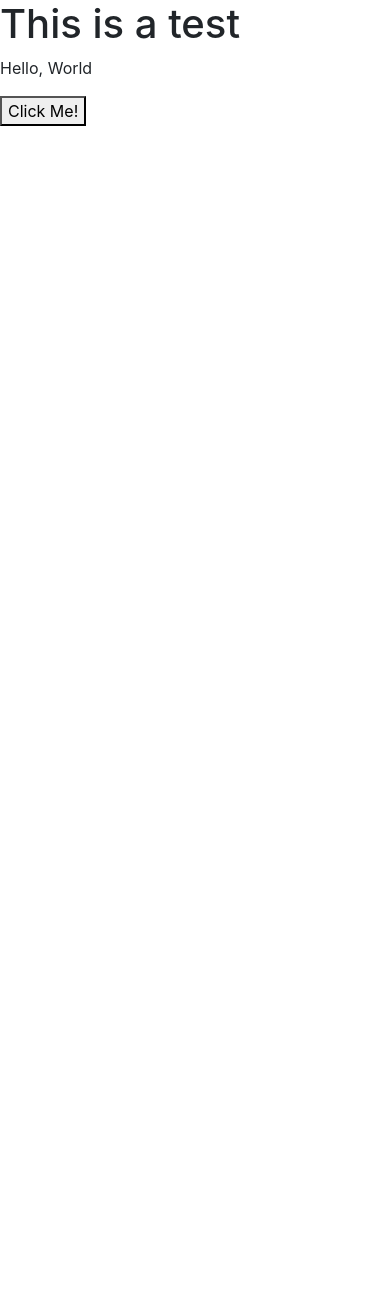
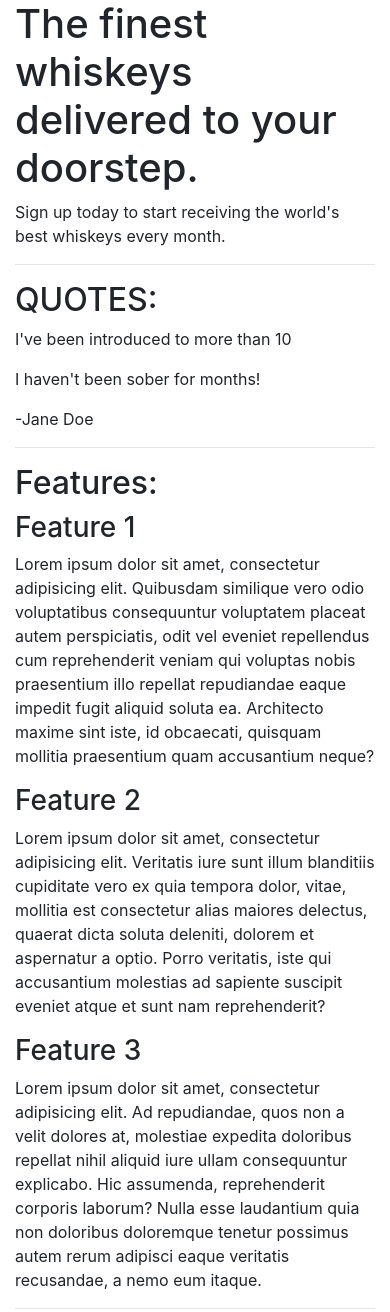
Before and after one commit to adonegan/bootstrap4, a plain HTML site: page index.html in a window 390 px wide. Before the commit the page ends 844 px from the top, so only its background shows below. Drawn offline with nearby package versions, Linux system fonts and the light colour scheme.

Commit message:
second commit mobile first

```diff
--- a/index.html
+++ b/index.html
@@ -4,13 +4,48 @@
     <meta charset="UTF-8">
     <meta name="viewport" content="width=device-width, initial-scale=1.0">
     <meta http-equiv="X-UA-Compatible" content="ie=edge">
-    <title>Document</title>
+    <title>Whiskey Drop | Taste a new whiskey every month</title>
     <link rel="stylesheet" href="https://stackpath.bootstrapcdn.com/bootstrap/4.3.1/css/bootstrap.min.css" integrity="sha384-ggOyR0iXCbMQv3Xipma34MD+dH/1fQ784/j6cY/iJTQUOhcWr7x9JvoRxT2MZw1T" crossorigin="anonymous">
     <script src="https://stackpath.bootstrapcdn.com/bootstrap/4.3.1/js/bootstrap.min.js" integrity="sha384-JjSmVgyd0p3pXB1rRibZUAYoIIy6OrQ6VrjIEaFf/nJGzIxFDsf4x0xIM+B07jRM" crossorigin="anonymous"></script>
 </head>
 <body>
-    <h1>This is a test</h1>
-    <p>Hello, World</p>
-    <button>Click Me!</button>
+   <article class="container">
+       <section class="callout">
+           <h1>The finest whiskeys delivered to your doorstep.</h1>
+           <p>Sign up today to start receiving the world's best whiskeys every month.</p>
+       </section>
+   <hr>
+       <!--.quotes-->
+       <section class="quotes">
+           <h2 class="text-uppercase">Quotes:</h2>
+           <div class="quote">
+               <p>I've been introduced to more than 10</p>
+           </div>
+           <div class="quote">
+               <p>I haven't been sober for months!</p>
+               <p>-Jane Doe</p>
+           </div>
+       </section>
+       <!--/.quotes-->
+    <hr>
+       <!-- Features -->
+       <section class="Features">
+           <h2>Features:</h2>
+           <div class="feature">
+               <h3>Feature 1</h3>
+               <p>Lorem ipsum dolor sit amet, consectetur adipisicing elit. Quibusdam similique vero odio voluptatibus consequuntur voluptatem placeat autem perspiciatis, odit vel eveniet repellendus cum reprehenderit veniam qui voluptas nobis praesentium illo repellat repudiandae eaque impedit fugit aliquid soluta ea. Architecto maxime sint iste, id obcaecati, quisquam mollitia praesentium quam accusantium neque?</p>
+           </div>
+           <div class="feature">
+               <h3>Feature 2</h3>
+               <p>Lorem ipsum dolor sit amet, consectetur adipisicing elit. Veritatis iure sunt illum blanditiis cupiditate vero ex quia tempora dolor, vitae, mollitia est consectetur alias maiores delectus, quaerat dicta soluta deleniti, dolorem et aspernatur a optio. Porro veritatis, iste qui accusantium molestias ad sapiente suscipit eveniet atque et sunt nam reprehenderit?</p>
+           </div>
+           <div class="feature">
+               <h3>Feature 3</h3>
+               <p>Lorem ipsum dolor sit amet, consectetur adipisicing elit. Ad repudiandae, quos non a velit dolores at, molestiae expedita doloribus repellat nihil aliquid iure ullam consequuntur explicabo. Hic assumenda, reprehenderit corporis laborum? Nulla esse laudantium quia non doloribus doloremque tenetur possimus autem rerum adipisci eaque veritatis recusandae, a nemo eum itaque.</p>
+           </div>
+       </section>
+    <hr>
+
+   </article>
 </body>
 </html>
```
